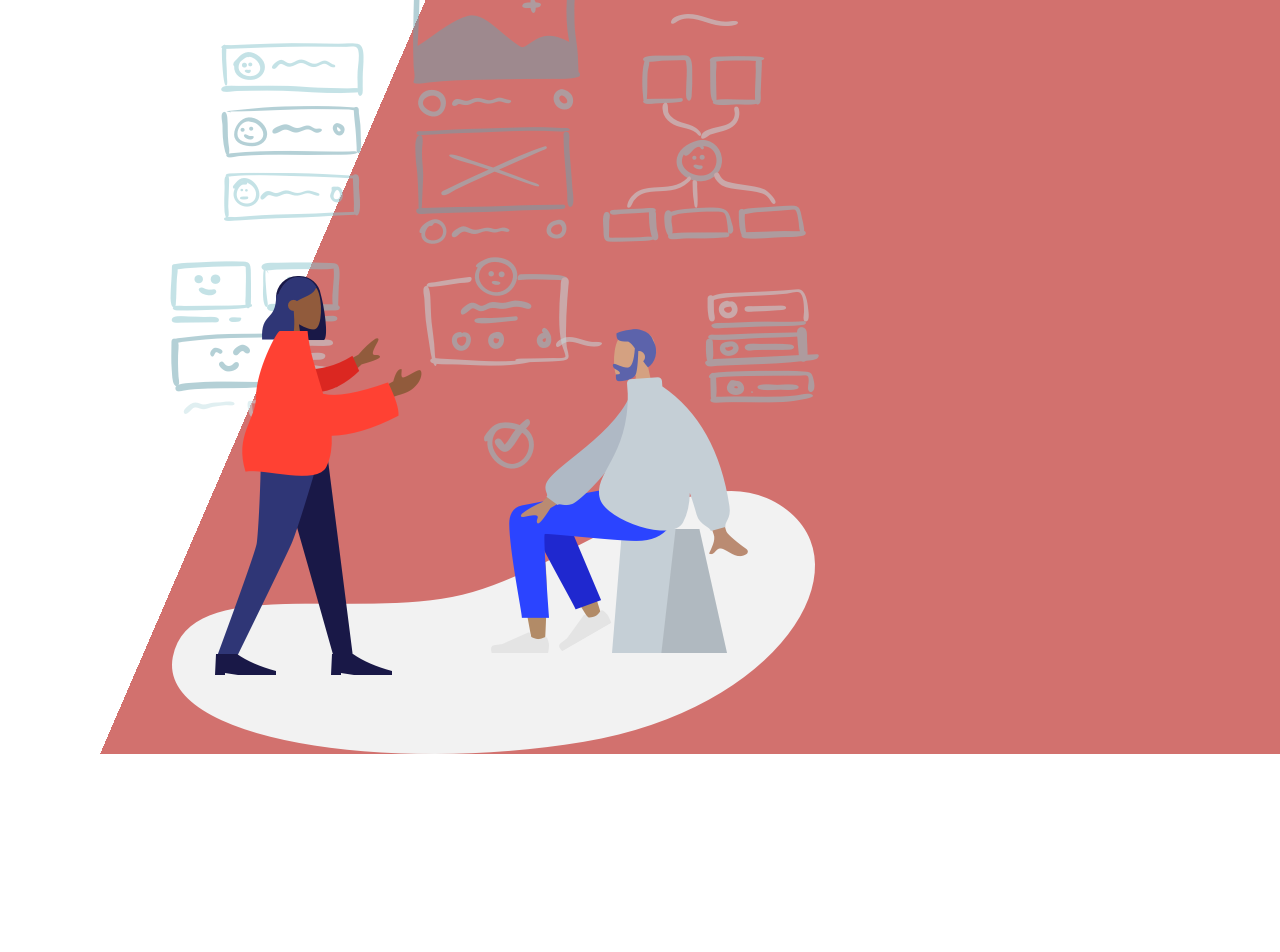
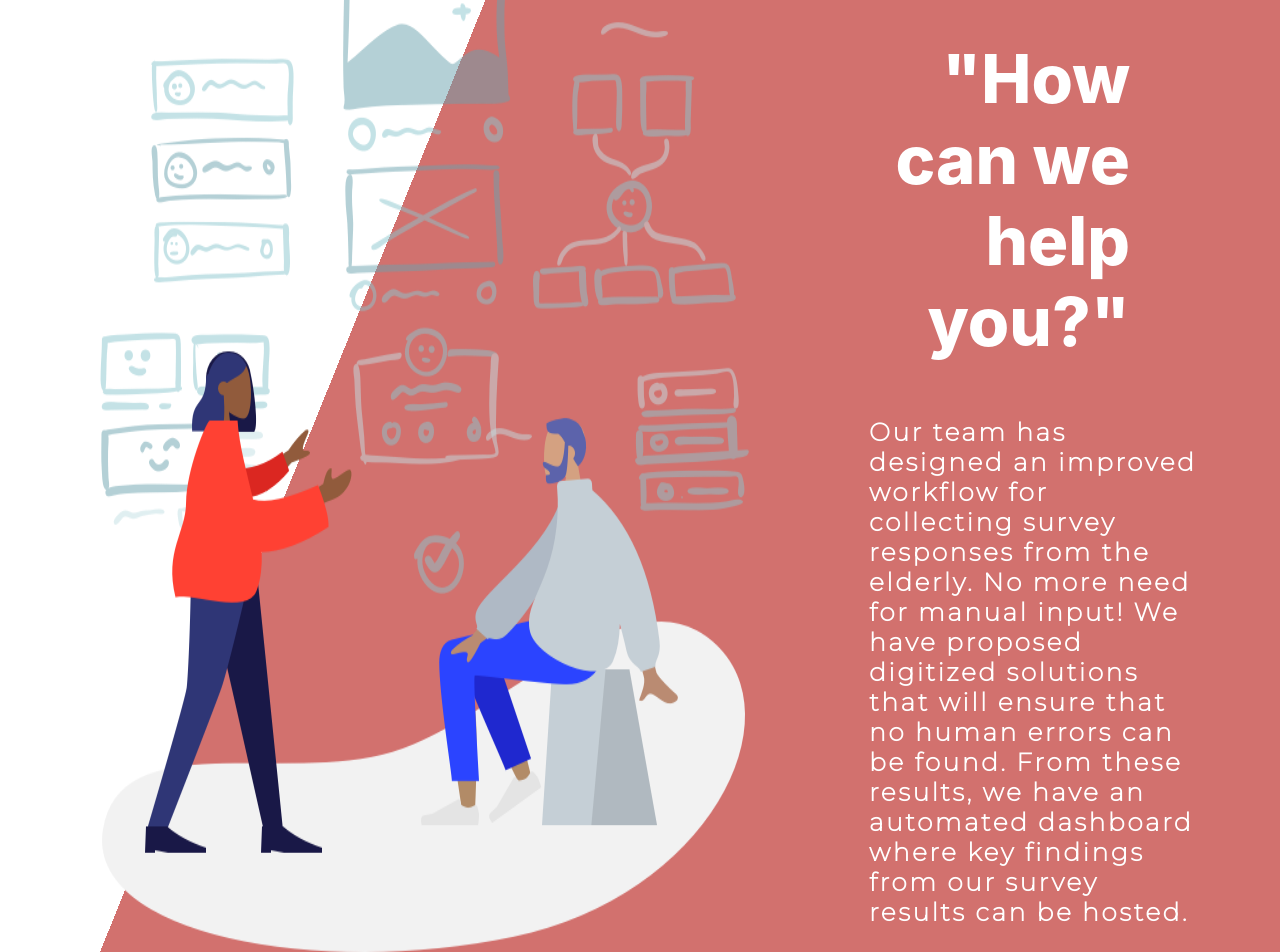
Before and after one commit to anuraagpolisetty/capstone-tanc, a React (Create React App) app in the folder landing-page/: page / in a window 1280 px wide. Shown: the part 1710-2662 px from the top of the page. Before the commit the page ends 2464 px from the top, so only its background shows below. Built offline with nearby package versions, Linux system fonts and the light colour scheme.

Commit message:
Stashing for switching branch

```diff
--- a/landing-page/src/components/Content.js
+++ b/landing-page/src/components/Content.js
@@ -18,12 +18,6 @@ class Content extends Component {
                       King County will be 60 years or older by 2035. We
                       want to be able to properly serve that growing
                       number by using data driven distribution of funds."
-            heading2="How can we help you?"
-            paragraph2="Our team has designed an improved workflow for collecting survey responses
-            from the elderly. No more need for manual input! We have proposed digitized
-            solutions that will  ensure that no human errors can be found. From these
-            results, we have an automated dashboard where key findings from our
-            survey results can be hosted."
           />
           <img src={scene2} className="background-logo" alt="Background for People" />
         </div>
@@ -55,10 +49,14 @@ export class Text2 extends Component {
   render() {
     let div = <div className='container2'>
     <h2>
-      {this.props.heading2}
+    "How can we help you?"
     </h2>
     <p>
-      {this.props.paragraph2}
+    Our team has designed an improved workflow for collecting survey responses
+            from the elderly. No more need for manual input! We have proposed digitized
+            solutions that will  ensure that no human errors can be found. From these
+            results, we have an automated dashboard where key findings from our
+            survey results can be hosted.
     </p>
   </div>
   return div;
```
